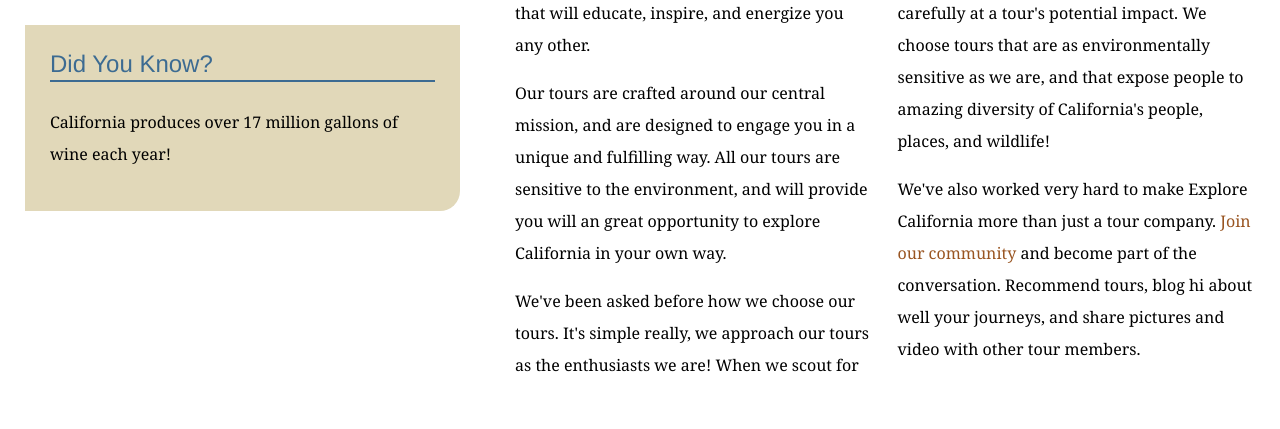
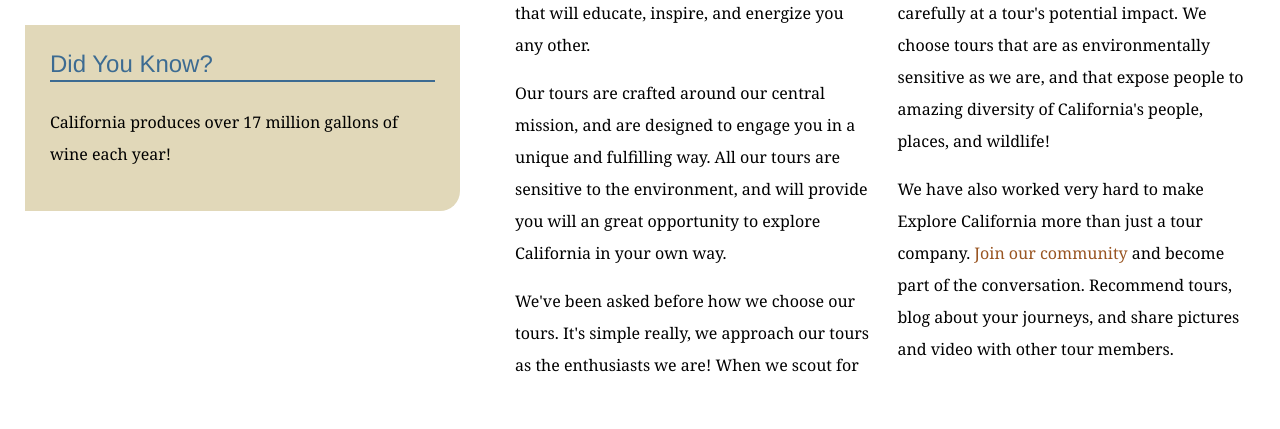
Before and after one commit to zhouzhu9/zhou_remote, a plain HTML site: page mission.html in a window 1280 px wide. Shown: the part 831-1260 px from the top of the page. Drawn offline with Linux system fonts and the light colour scheme.

Commit message:
pop stashed file

```diff
--- a/mission.html
+++ b/mission.html
@@ -31,7 +31,7 @@
             </li>
             <li><a href="mission.html" title="What we believe">Mission <br /><span class="tagline" class="current">what makes us different?</span></a></li>
             <li><a href="resources.html" title="planning resources">Resources <br /><span class="tagline">plan your trip</span></a>
-              <ul>
+<ul>
                 <li><a href="resources/faq.html" title="Got questions?">Tour FAQs</a></li>
                 <li><a href="resources/additional_resources.html" title="additional resources">Tour Information</a></li>
                 <li><a href="resources/terms.html" title="terms and conditions">Site Terms</a></li>
@@ -65,7 +65,7 @@
             <p>We are passionate about California and preserving the abundant resources that make it so unique. Our goal at Explore California is to transform your vacation into an adventure that will educate, inspire, and energize you any other.</p>
             <p>Our tours are crafted around our central mission, and are designed to engage you in a unique and fulfilling way. All our tours are sensitive to the environment, and will provide you will an great opportunity to explore California in your own way.</p>
             <p>We've been asked before how we choose our tours. It's simple really, we approach our tours as the enthusiasts we are! When we scout for locations, choose tour options, or explore the surrounding area for exciting side-tours, we ask ourselves one question, &quot;is this something we would want to do?&quot; We also look very carefully at a tour's potential impact. We choose tours that are as environmentally sensitive as we are, and that expose people to amazing diversity of California's people, places, and wildlife!</p>
-            <p>We've also worked very hard to make Explore California more than just a tour company. <a href="explorers/join.html">Join our community</a> and become part of the conversation. Recommend tours, blog hi about well your journeys, and share pictures and video with other tour members.</p>
+            <p>We have also worked very hard to make Explore California more than just a tour company. <a href="explorers/join.html">Join our community</a> and become part of the conversation. Recommend tours, blog about your journeys, and share pictures and video with other tour members.</p>
           </div>
         </div>
       </div>
```
